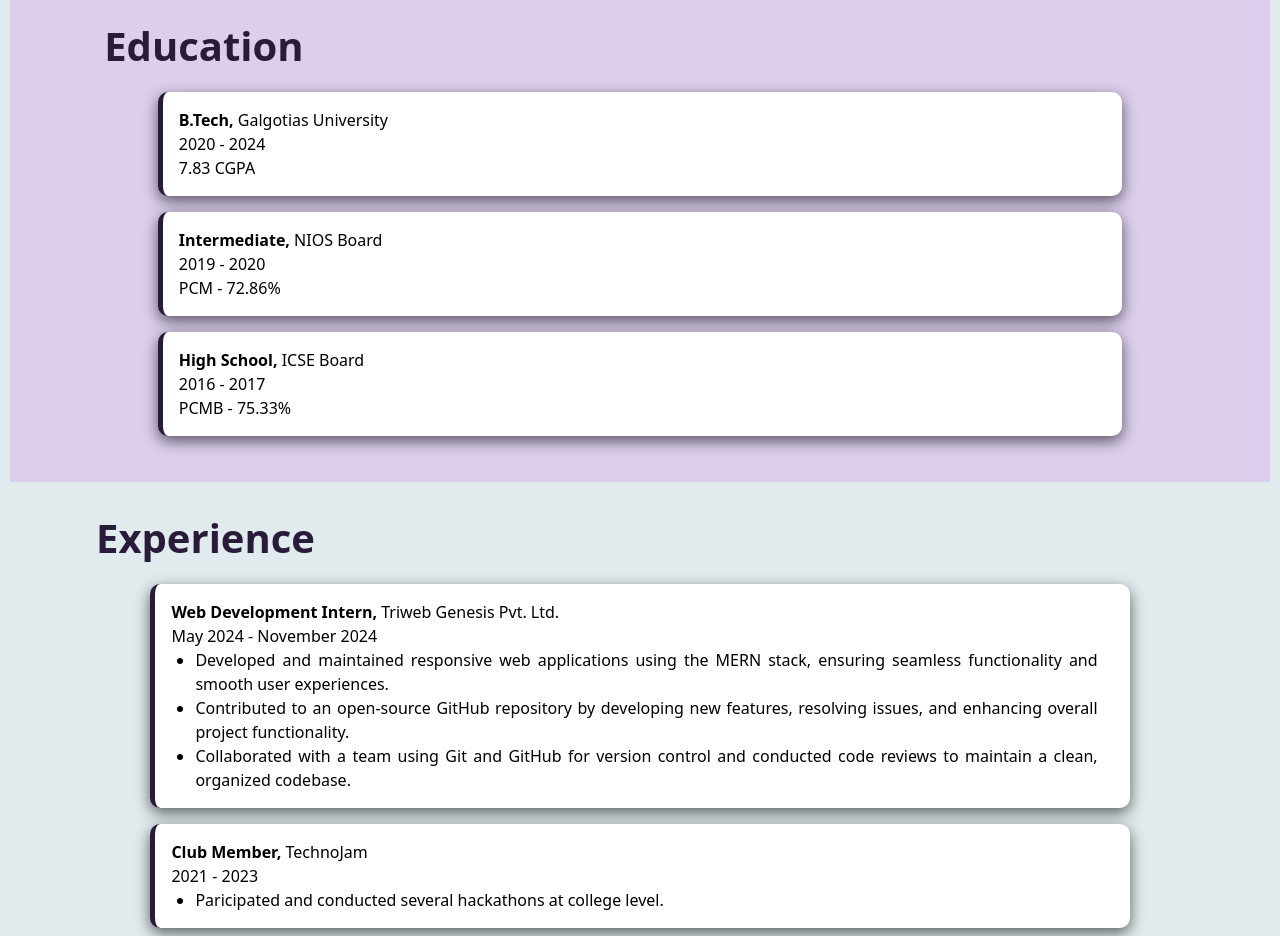
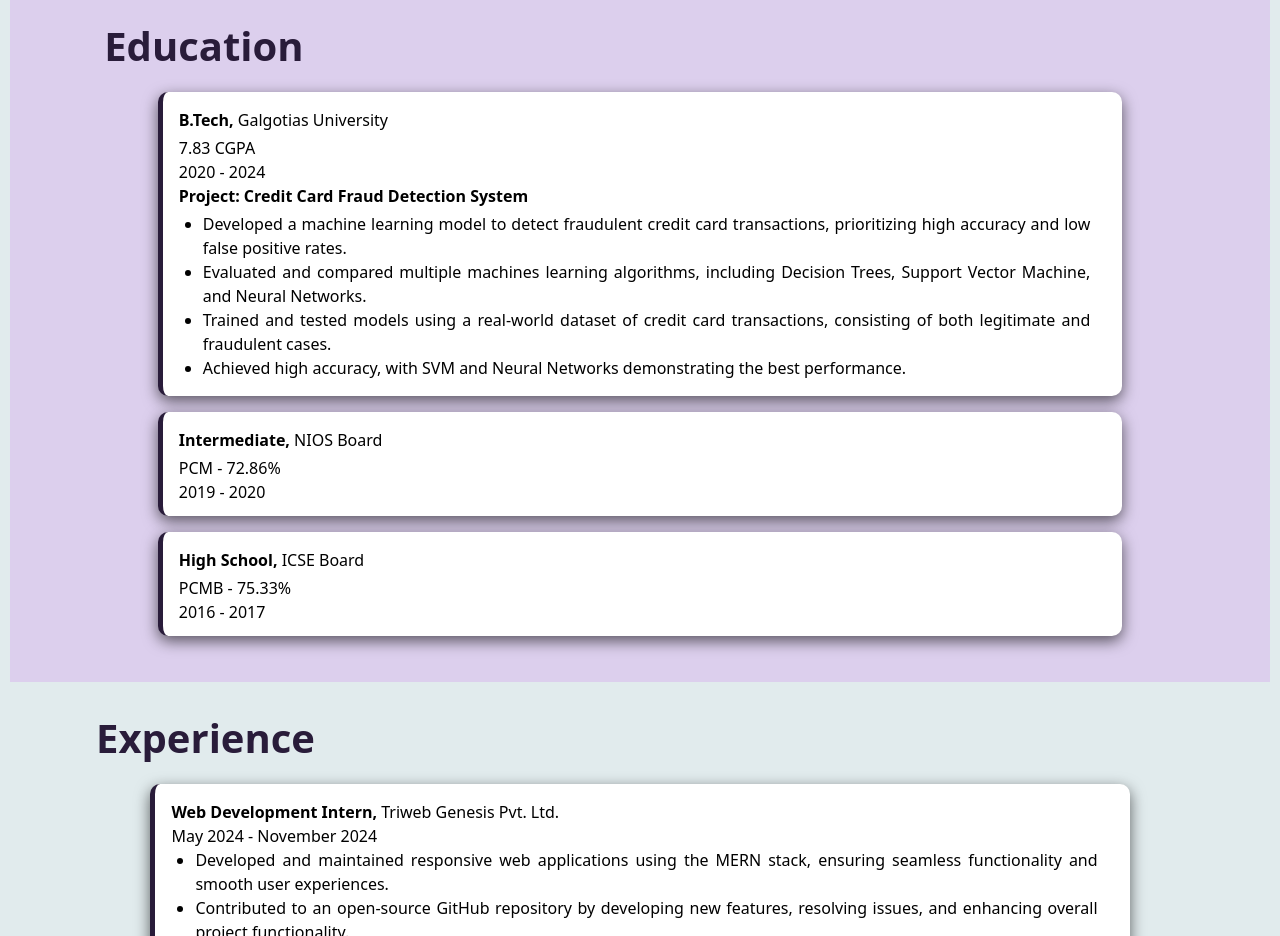
Before and after one commit to krish3742/portfolio, a React (Create React App) app: page / in a window 1280 px wide. Shown: the part 980-1916 px from the top of the page. Built offline with nearby package versions, Linux system fonts and the light colour scheme.

Commit message:
Added college project

```diff
--- a/src/components/Education.js
+++ b/src/components/Education.js
@@ -12,22 +12,46 @@ function Education(props) {
             <h4 className="font-bold">
               B.Tech, <span className={Style.para}>Galgotias University</span>
             </h4>
+            <p>7.83 CGPA</p>
             <p className={Style.years}>2020 - 2024</p>
-            <p>7.83 CGPA</p>
+            <p className="font-bold">
+              Project: Credit Card Fraud Detection System
+            </p>
+            <ul className={Style.listpara}>
+              <li>
+                Developed a machine learning model to detect fraudulent credit
+                card transactions, prioritizing high accuracy and low false
+                positive rates.
+              </li>
+              <li>
+                Evaluated and compared multiple machines learning algorithms,
+                including Decision Trees, Support Vector Machine, and Neural
+                Networks.
+              </li>
+              <li>
+                Trained and tested models using a real-world dataset of credit
+                card transactions, consisting of both legitimate and fraudulent
+                cases.
+              </li>
+              <li>
+                Achieved high accuracy, with SVM and Neural Networks
+                demonstrating the best performance.
+              </li>
+            </ul>
           </div>
           <div className={Style.content}>
             <h4 className="font-bold">
               Intermediate, <span className={Style.para}>NIOS Board</span>
             </h4>
+            <p>PCM - 72.86%</p>
             <p className={Style.years}>2019 - 2020</p>
-            <p>PCM - 72.86%</p>
           </div>
           <div className={Style.content}>
             <h4 className="font-bold">
               High School, <span className={Style.para}>ICSE Board</span>
             </h4>
+            <p>PCMB - 75.33%</p>
             <p className={Style.years}>2016 - 2017</p>
-            <p>PCMB - 75.33%</p>
           </div>
         </div>
       </div>
--- a/src/components/Education.module.css
+++ b/src/components/Education.module.css
@@ -59,6 +59,14 @@
   font-weight: normal;
 }
 
+.listpara {
+  padding-left: 1.5rem;
+  padding-right: 1rem;
+  list-style-type: disc;
+  text-align: justify;
+  text-justify: inter-word;
+}
+
 @media screen and (max-width: 1279px) {
   .container {
     gap: 0.75rem;
```
